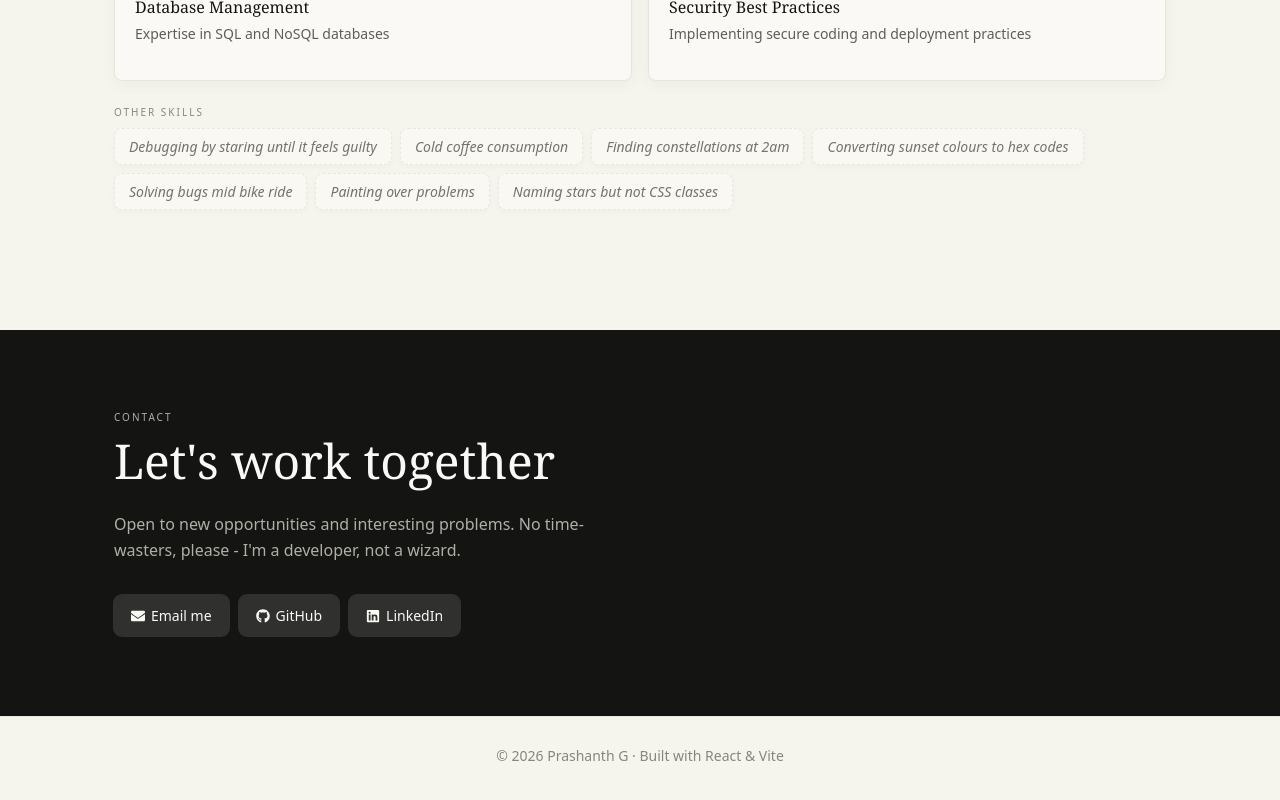
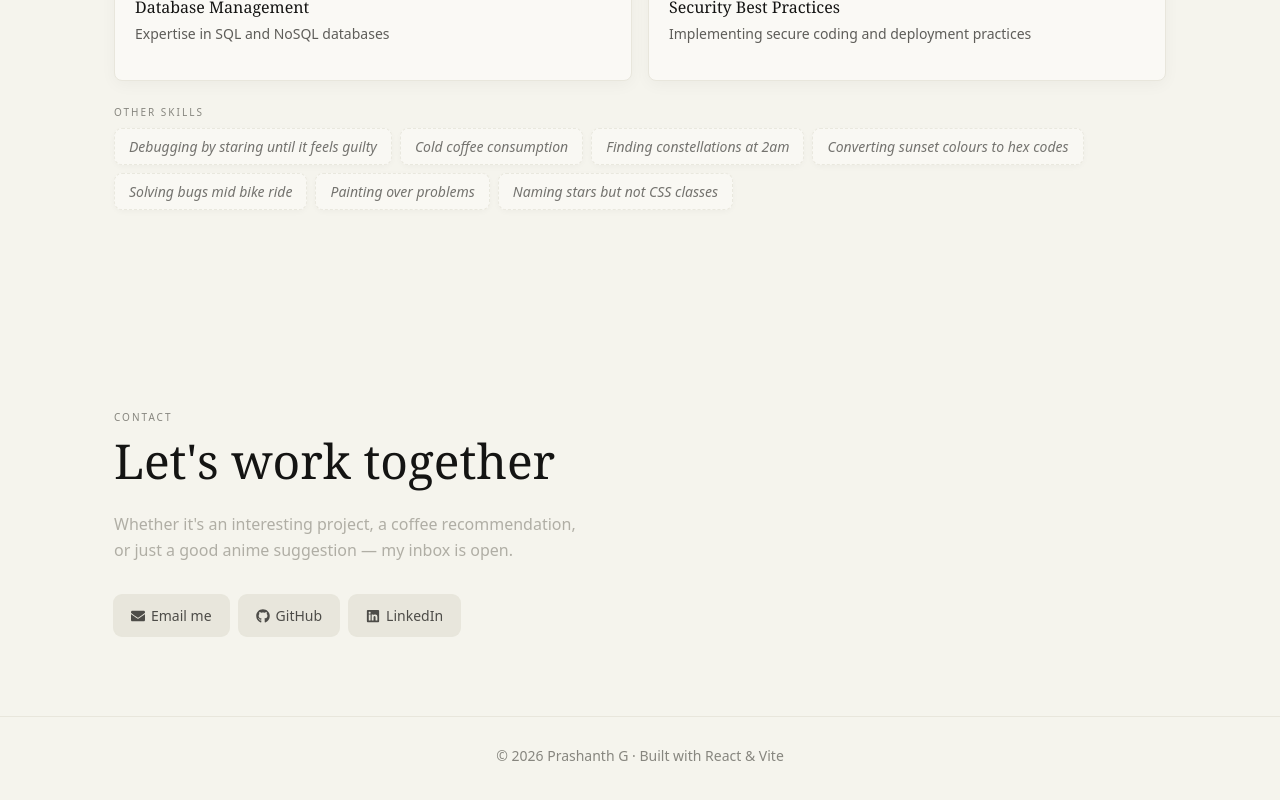
Before and after one commit to prashg008/mywebsite, a React (Vite) app: page / in a window 1280 px wide. Shown: the part 1864-2664 px from the top of the page. Built offline with nearby package versions, Linux system fonts and the light colour scheme.

Commit message:
feat: rewrite Contact copy, flip to section-primary

```diff
--- a/src/components/Contact.tsx
+++ b/src/components/Contact.tsx
@@ -1,6 +1,6 @@
 import { motion } from 'framer-motion'
 import { useInView } from 'react-intersection-observer'
-import { FaGithub, FaLinkedin, FaEnvelope } from 'react-icons/fa'
+import { FaEnvelope, FaGithub, FaLinkedin } from 'react-icons/fa'
 
 const container = {
   hidden: { opacity: 0 },
@@ -15,32 +15,28 @@ const Contact = () => {
   const [ref, inView] = useInView({ triggerOnce: true, threshold: 0.1 })
 
   return (
-    <section className="section-alternate" id="contact">
+    <section className="section-primary" id="contact">
       <div className="container">
         <motion.div ref={ref} variants={container} initial="hidden" animate={inView ? 'visible' : 'hidden'}>
           <motion.div variants={item} className="section-header">
-            <p className="section-overline" style={{ color: 'var(--text-secondary-on-alt)' }}>
-              Contact
-            </p>
-            <h2 className="section-title" style={{ color: 'var(--text-on-alt)' }}>
-              Let's work together
-            </h2>
+            <p className="section-overline">Contact</p>
+            <h2 className="section-title">Let's work together</h2>
           </motion.div>
 
           <motion.p variants={item} className="contact-sub">
-            Open to new opportunities and interesting problems.
-            No time-wasters, please - I'm a developer, not a wizard.
+            Whether it's an interesting project, a coffee recommendation,
+            or just a good anime suggestion — my inbox is open.
           </motion.p>
 
           <motion.div variants={item} className="contact-actions">
-            <motion.a href="mailto:prashanthg008@gmail.com" className="btn btn-surface-dark" whileTap={{ scale: 0.97 }}>
+            <motion.a href="mailto:prashanthg008@gmail.com" className="btn btn-sand" whileTap={{ scale: 0.97 }}>
               <FaEnvelope /> Email me
             </motion.a>
             <motion.a
               href="https://github.com/prashg008"
               target="_blank"
               rel="noopener noreferrer"
-              className="btn btn-surface-dark"
+              className="btn btn-sand"
               whileTap={{ scale: 0.97 }}
             >
               <FaGithub /> GitHub
@@ -49,7 +45,7 @@ const Contact = () => {
               href="https://www.linkedin.com/in/prashanthg008/"
               target="_blank"
               rel="noopener noreferrer"
-              className="btn btn-surface-dark"
+              className="btn btn-sand"
               whileTap={{ scale: 0.97 }}
             >
               <FaLinkedin /> LinkedIn
```
